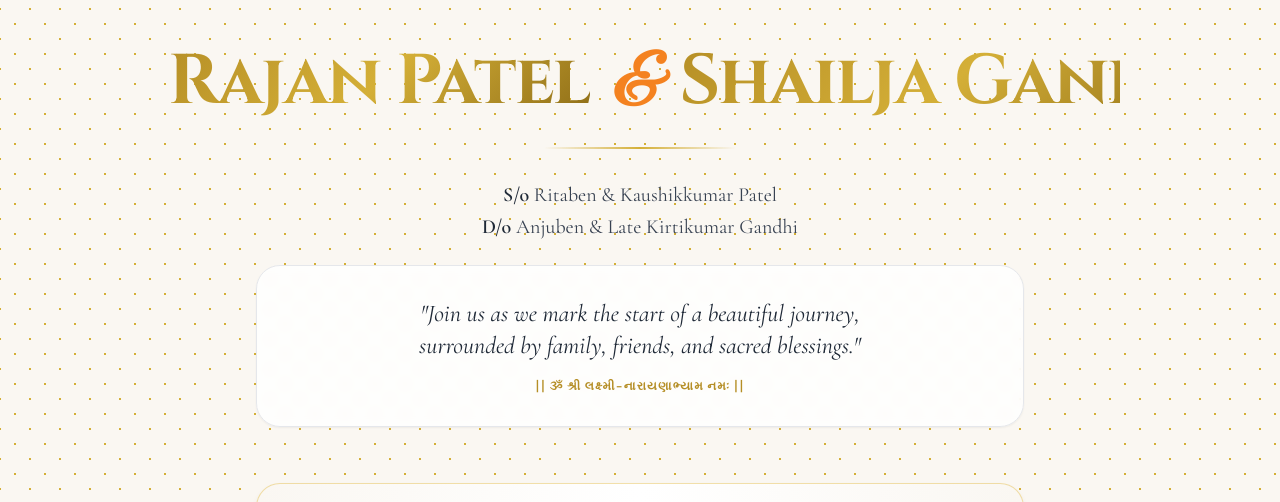
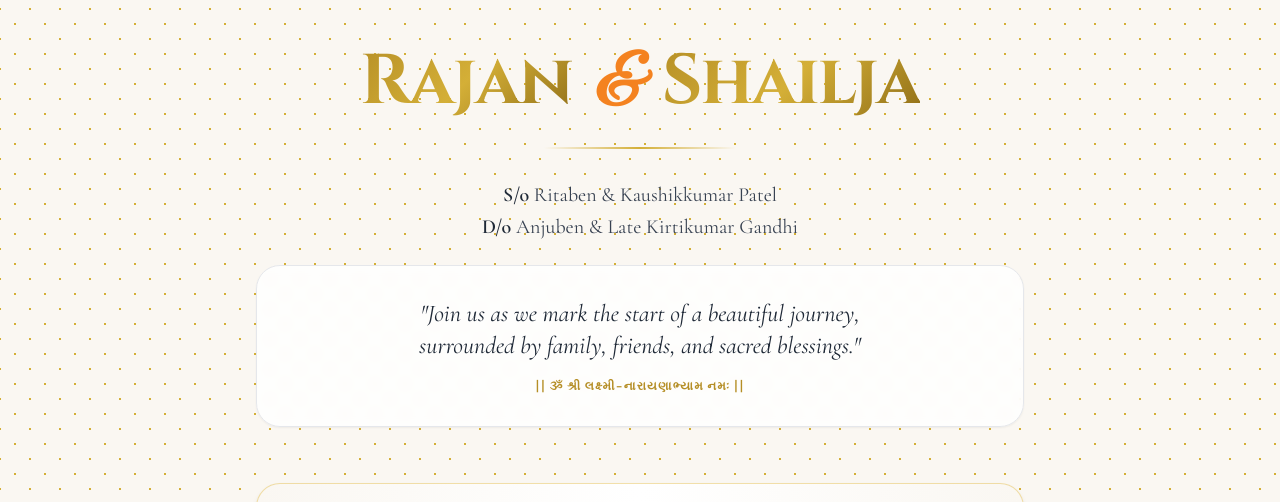
Before and after one commit to SarthuPatel/R-S_Wedding, a plain HTML site: page index.html in a window 1280 px wide. Shown: the part 231-733 px from the top of the page. Drawn offline with nearby package versions, Linux system fonts and the light colour scheme; a web font is replaced by a local one.

Commit message:
index.html

```diff
--- a/index.html
+++ b/index.html
@@ -130,9 +130,9 @@
             <!-- SINGLE-LINE COUPLE NAMES -->
             <div class="my-6 overflow-x-auto py-2">
                 <h1 class="font-cinzel font-bold text-gray-900 couple-names-single-line tracking-tight px-2">
-                    <span class="gold-gradient-text">Rajan Patel</span>
+                    <span class="gold-gradient-text">Rajan</span>
                     <span class="text-marigold font-cursive text-4xl sm:text-6xl md:text-7xl mx-2">&</span>
-                    <span class="gold-gradient-text">Shailja Gandhi</span>
+                    <span class="gold-gradient-text">Shailja</span>
                 </h1>
                 <div class="h-0.5 w-48 bg-gradient-to-r from-transparent via-gold-500 to-transparent mx-auto mt-3"></div>
             </div>
```
